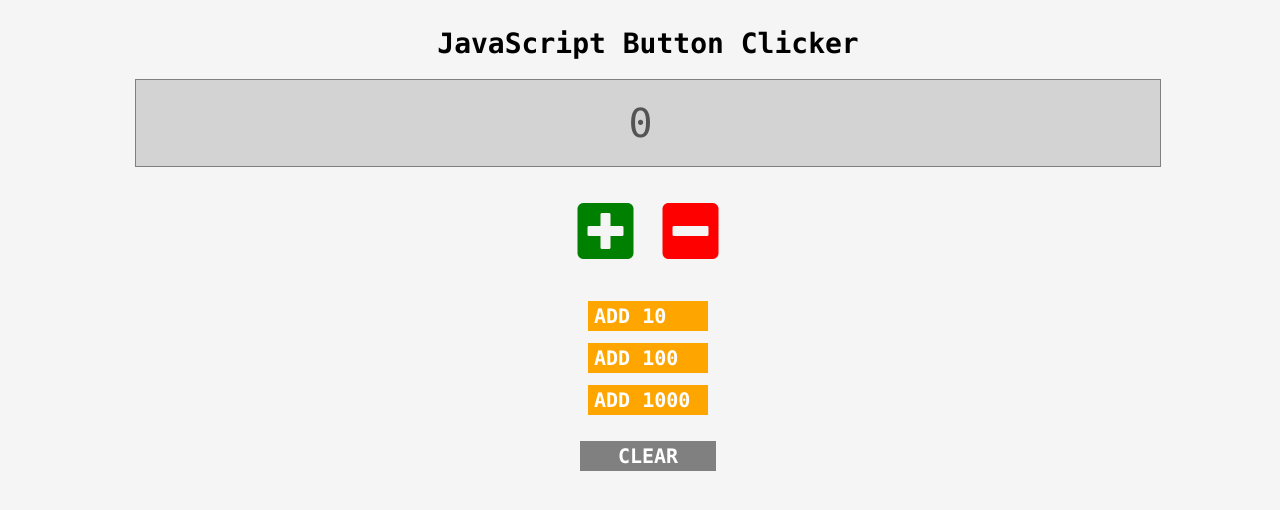
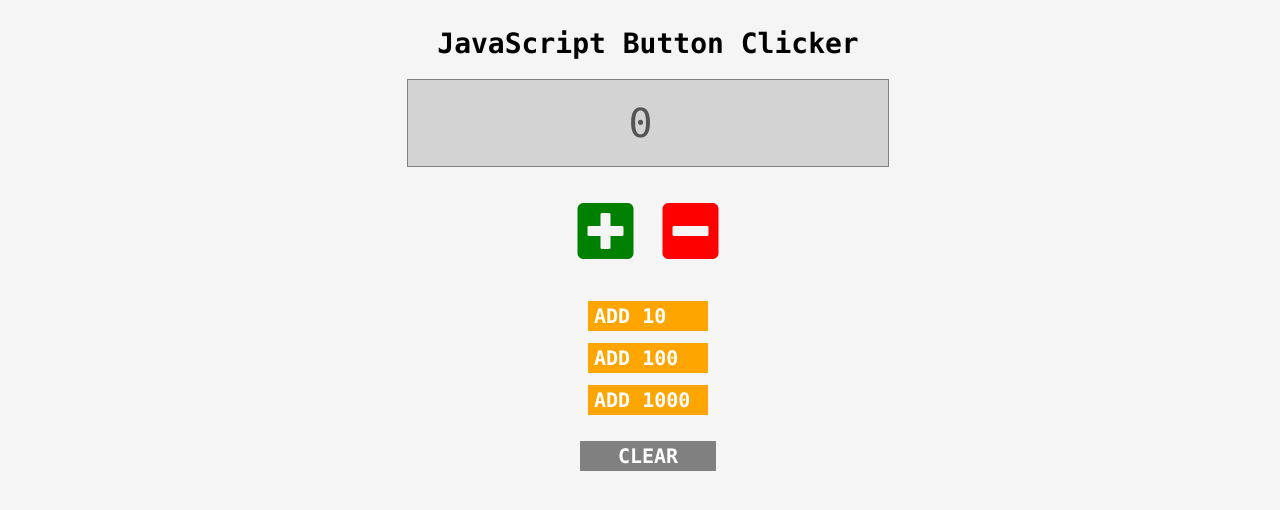
Before and after one commit to kimwoodfield/js-button-clicker, a plain HTML site: page index.html in a window 1280 px wide. Drawn offline with Linux system fonts and the light colour scheme.

Commit message:
Added media query for input width

```diff
--- a/styles/style.css
+++ b/styles/style.css
@@ -35,7 +35,13 @@ input[type=number] {
     font-size: 4em;
     margin: 0 .15em;
     margin-bottom: .5em;
+    outline: 0;
 }
+
+#increase:focus, #decrease:focus {
+    outline: 0;
+    outline: none;
+    }
 
 #increase {
     color: green;
@@ -80,3 +86,15 @@ input[type=number] {
 .btn:hover {
     transform: scale(1.1);;
 }
+
+@media only screen and (min-width: 600px) {
+    input[type=number] {
+        background-color: lightgray;
+        border: .25px solid gray;
+        text-align: center;
+        font-size: 2.5rem;
+        width: 12em;
+        padding: .5em 0;
+        font-family: Consolas;
+    }
+  }
```
